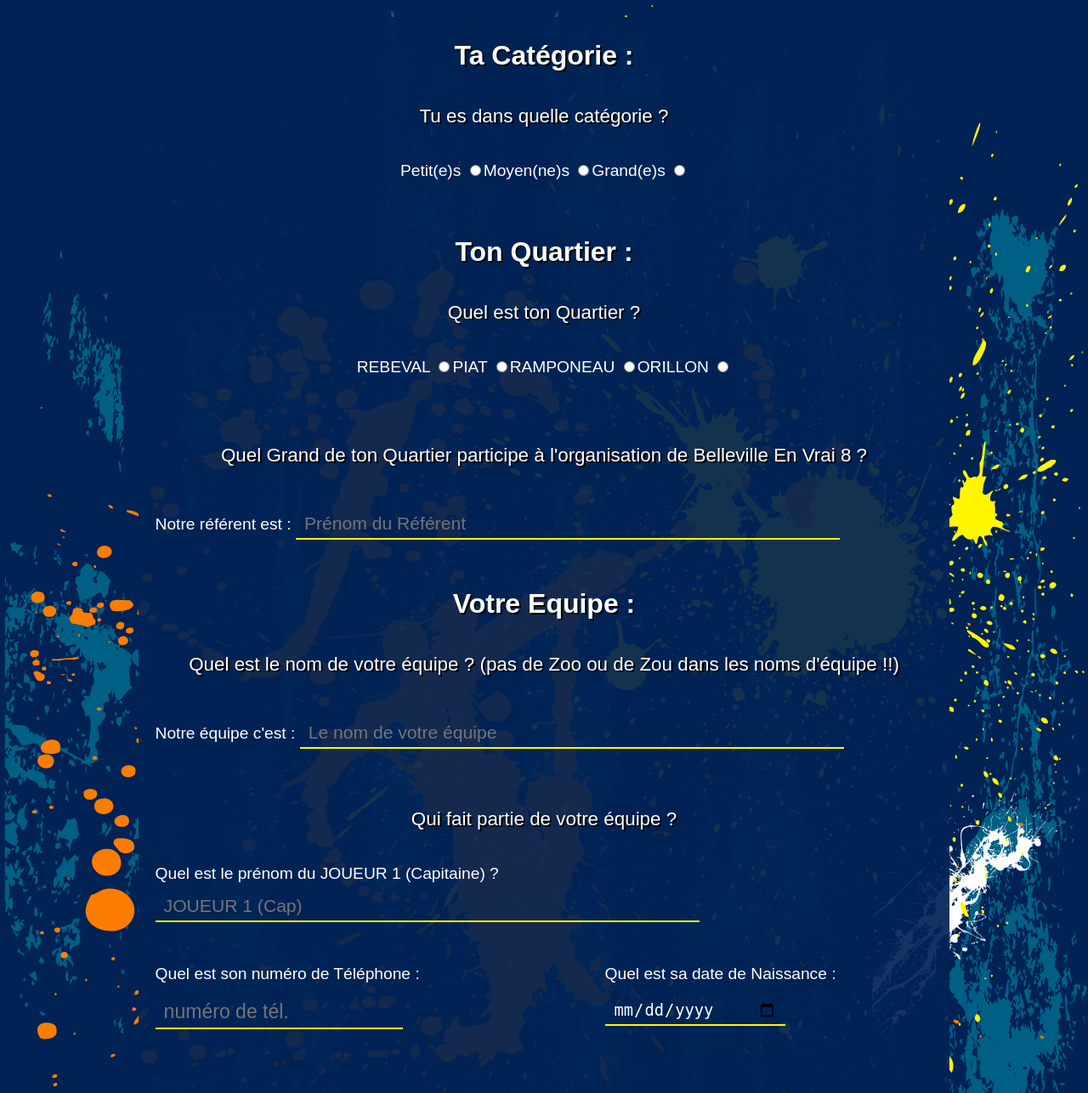
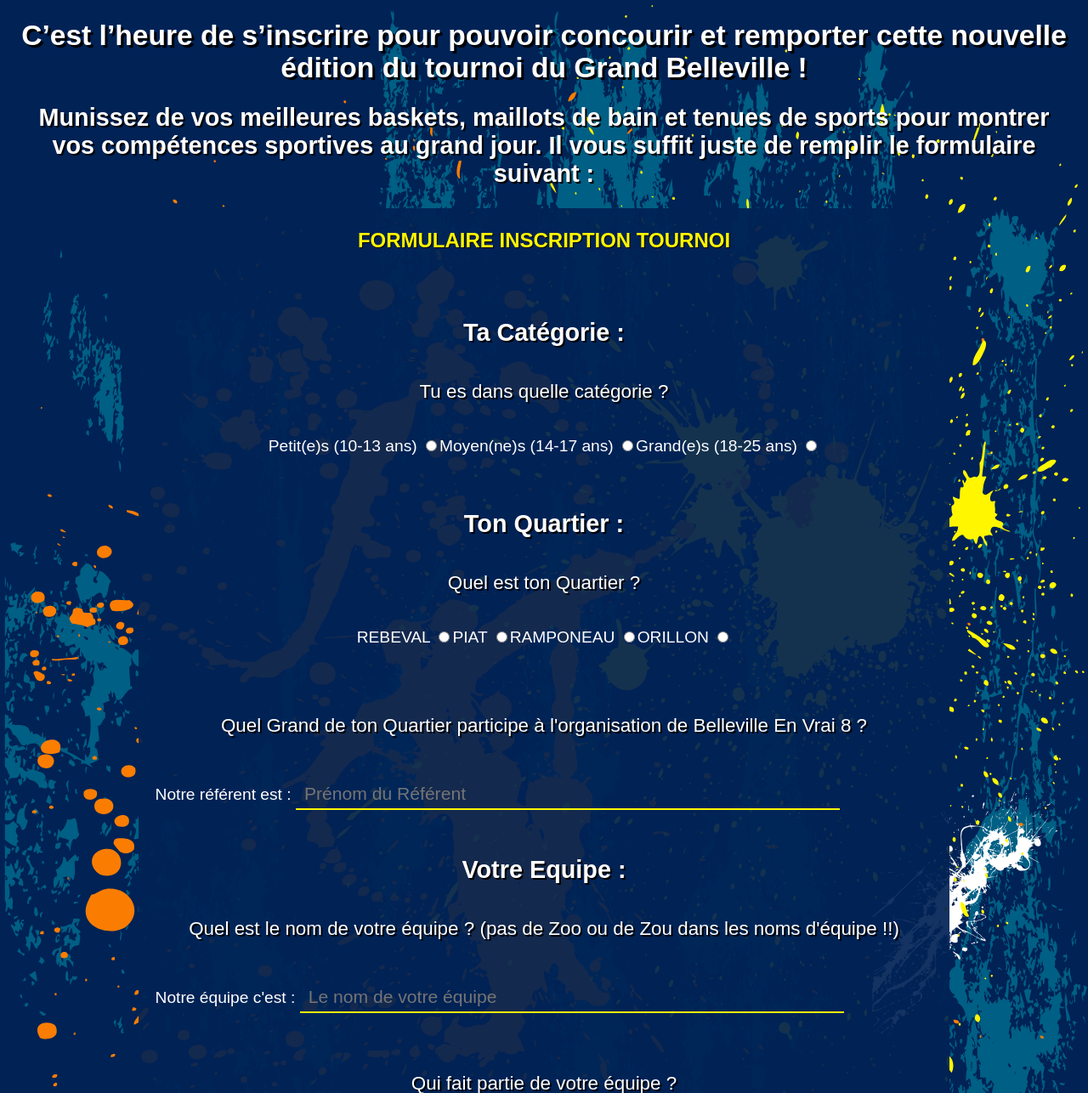
Before and after one commit to blank-attic/project-belleville-en-vrai, a PHP site: page /sportform.php in a window 1280 px wide. Shown: the top 1286 px of the page at 85% size. Run offline with PHP 8.4, Linux system fonts and the light colour scheme; some web fonts are replaced.

Commit message:
form plus text anto

```diff
--- a/assets/css/sportformstyle.css
+++ b/assets/css/sportformstyle.css
@@ -16,7 +16,7 @@ body{
 
 h1 {
   /*color: #ffffff;*/
-  font-size:2.5em;
+  font-size:2.1em;
   text-align: center;
   font-weight: bolder;
   text-shadow: 3px 3px #000000;
@@ -24,13 +24,13 @@ h1 {
 
 h2 {
   /*color: #ffffff;*/
-  font-size:2em;
+  font-size:1.8em;
   text-align: center;
   text-shadow: 2px 2px #000000;
 }
 
 h3 {
-  /*color: #ffffff;*/
+  color: #fff600;
   font-size: 1.5em;
   text-align: center;
   text-shadow: 1px 1px #000000;
@@ -44,12 +44,16 @@ p {
   color: #ffffff;
 }
 
+.space {
+  width: 100%;
+  height: 30px;
+}
+
 .formbase {
   display: flex;
   background-color: rgba(0, 34, 85, 0.92);
   width: 77%;
   color: #ffffff;
-  /*border: 2px solid #fff600;*/
   border-radius: 10px;
   justify-content: center;
   margin: auto;
@@ -58,23 +62,17 @@ p {
 .divrow {
   font-size: 1.2em;
   display: flex;
-  /*flex-direction: row;*/
   justify-content: center;
   margin: 20px;
   padding-bottom: 40px;
-  /*border-bottom:2px dotted #ffffff;*/
-
 }
 
 .divrowb {
   font-size: 1.2em;
   display: flex;
-  /*flex-direction: row;*/
   justify-content: center;
   margin: 20px;
   padding-bottom: 40px;
-  /*border-bottom:2px dotted #ffffff;*/
-
 }
 
 
--- a/sportform.php
+++ b/sportform.php
@@ -95,21 +95,29 @@
     }
   }
   ?>
+  <div class="bio">
+    <h1>C’est l’heure de s’inscrire pour pouvoir concourir et remporter cette nouvelle édition du tournoi du Grand Belleville !<h1>
+    <h2>Munissez de vos meilleures baskets, maillots de bain et tenues de sports pour montrer vos compétences sportives au grand jour.
+    Il vous suffit juste de remplir le formulaire suivant :</h2>
+    </div>
     <div class="formbase" id="spform">
       <form action="sportform.php" method="POST">
+        <h3>FORMULAIRE INSCRIPTION TOURNOI</h3>
+        <div class="space">
+        </div>
         <h2>Ta Catégorie :</h2>
         <p>Tu es dans quelle catégorie ?</p>
         <div class="radiobutt">
           <div>
-          <label for="cpt">Petit(e)s</label>
+            <label for="cpt">Petit(e)s (10-13 ans)</label>
             <input id="cpt" type="radio" name="categorie" value="Petit">
           </div>
           <div>
-          <label for="cm">Moyen(ne)s</label>
+            <label for="cm">Moyen(ne)s (14-17 ans)</label>
             <input id="cm" type="radio" name="categorie" value="Moyen">
           </div>
           <div>
-          <label for="cgd">Grand(e)s</label>
+            <label for="cgd">Grand(e)s (18-25 ans)</label>
             <input type="radio" name="categorie" value="Grand">
           </div>
         </div>
```
Also changed, not shown: beneform.php (+9 -1 lines). Lines whose indentation alone changed are shown as unchanged.
